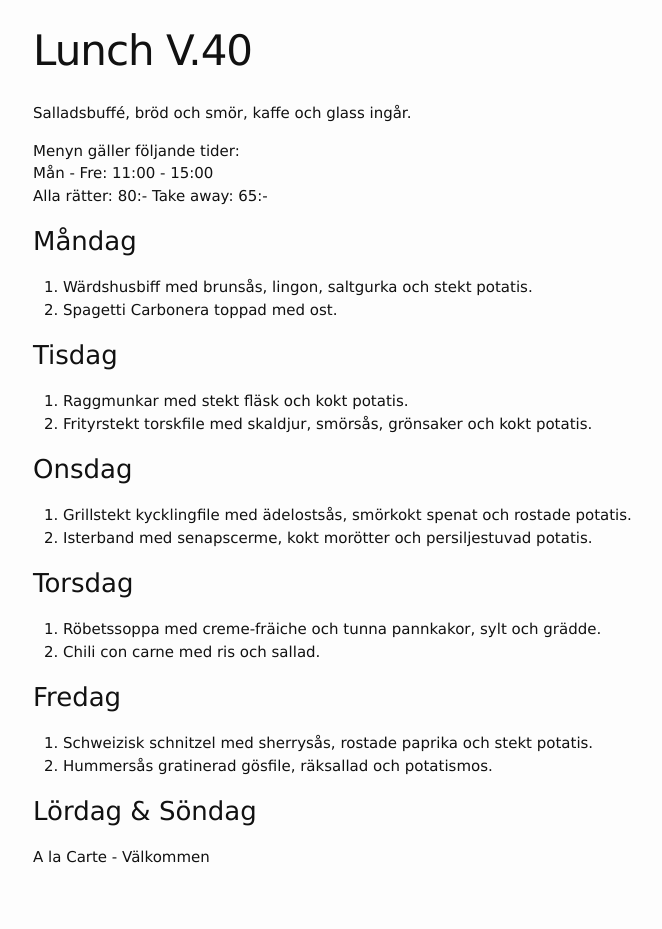
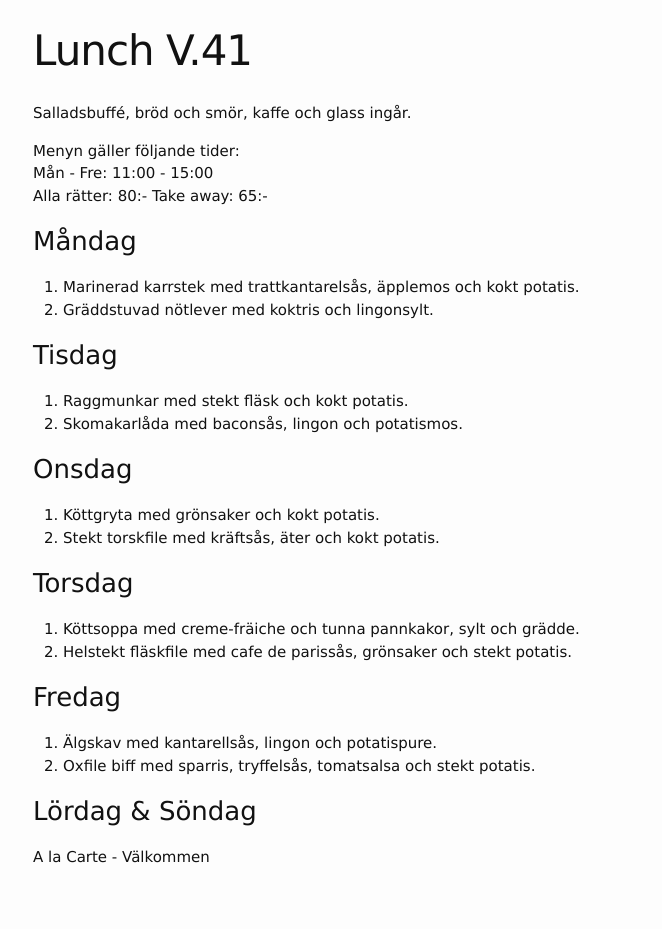
Before and after one commit to FarInn62/farinn62.github.io, a Jekyll site: the page built from lunch.md, in a window 1280 px wide. Shown: the whole page, without its empty margins (237-899 px from the left). Built offline with Jekyll 4.4.1, drawn with Linux system fonts in a browser that asks for light colours.

Commit message:
Update lunch.md

```diff
--- a/lunch.md
+++ b/lunch.md
@@ -1,6 +1,6 @@
 ---
 layout: foodmenu
-title: Lunch V.40
+title: Lunch V.41
 permalink: /lunch/
 published: true
 ---
@@ -12,28 +12,28 @@ Alla rätter: 80:- Take away: 65:-
 
 ### Måndag
 
-1. Wärdshusbiff med brunsås, lingon, saltgurka och stekt potatis.
-2. Spagetti Carbonera toppad med ost.
+1. Marinerad karrstek med trattkantarelsås, äpplemos och kokt potatis.
+2. Gräddstuvad nötlever med koktris och lingonsylt.
 
 ### Tisdag
 
 1. Raggmunkar med stekt fläsk och kokt potatis.
-2. Frityrstekt torskfile med skaldjur, smörsås, grönsaker och kokt potatis.
+2. Skomakarlåda med baconsås, lingon och potatismos.
 
 ### Onsdag
 
-1. Grillstekt kycklingfile med ädelostsås, smörkokt spenat och rostade potatis.
-2. Isterband med senapscerme, kokt morötter och persiljestuvad potatis.
+1. Köttgryta med grönsaker och kokt potatis.
+2. Stekt torskfile med kräftsås, äter och kokt potatis.
 
 ### Torsdag
 
- 1. Röbetssoppa med creme-fräiche och tunna pannkakor, sylt och grädde.
- 2. Chili con carne med ris och sallad.
+ 1. Köttsoppa med creme-fräiche och tunna pannkakor, sylt och grädde.
+ 2. Helstekt fläskfile med cafe de parissås, grönsaker och stekt potatis.
 
 ### Fredag
 
-1. Schweizisk schnitzel med sherrysås, rostade paprika och stekt potatis.
-2. Hummersås gratinerad gösfile, räksallad och potatismos.
+1. Älgskav med kantarellsås, lingon och potatispure.
+2. Oxfile biff med sparris, tryffelsås, tomatsalsa och stekt potatis.
 
 ### Lördag & Söndag
 A la Carte - Välkommen
```
